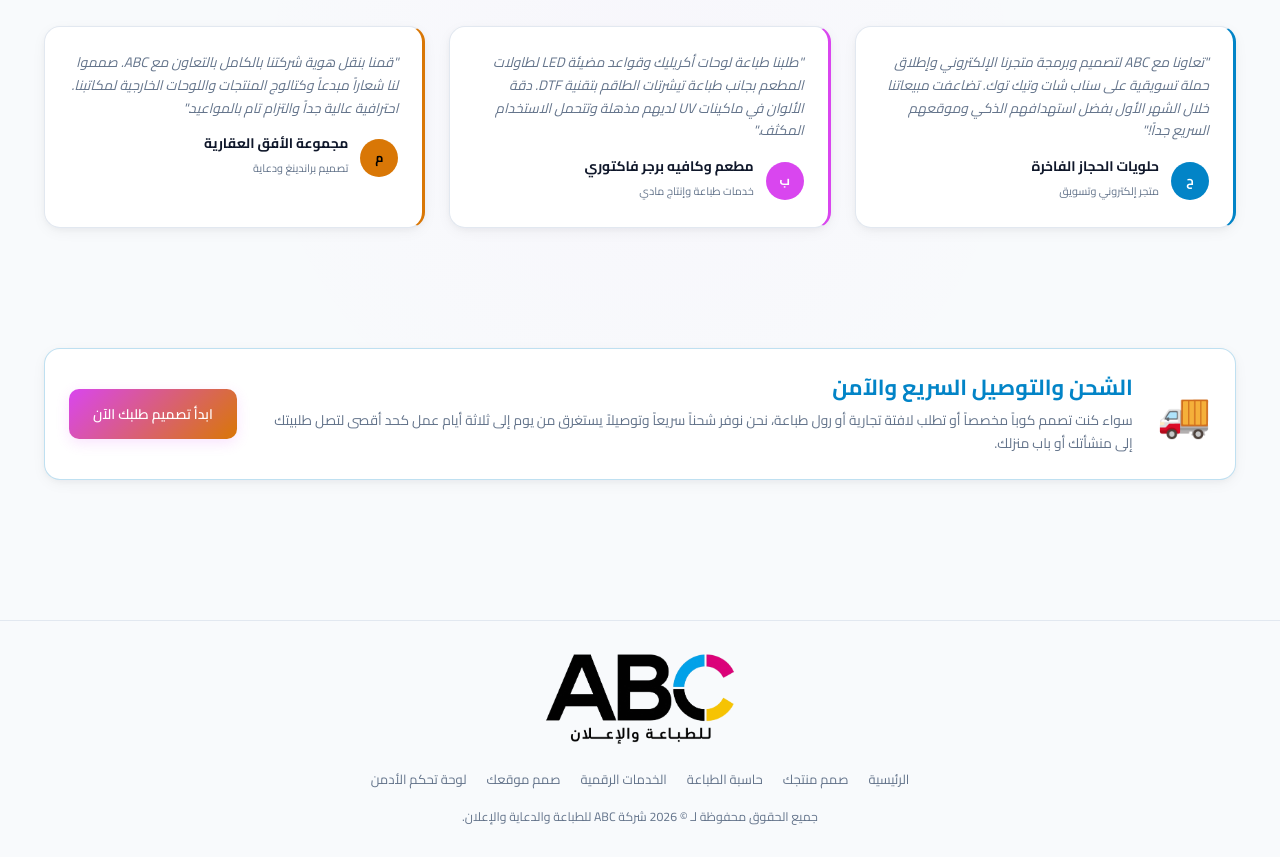
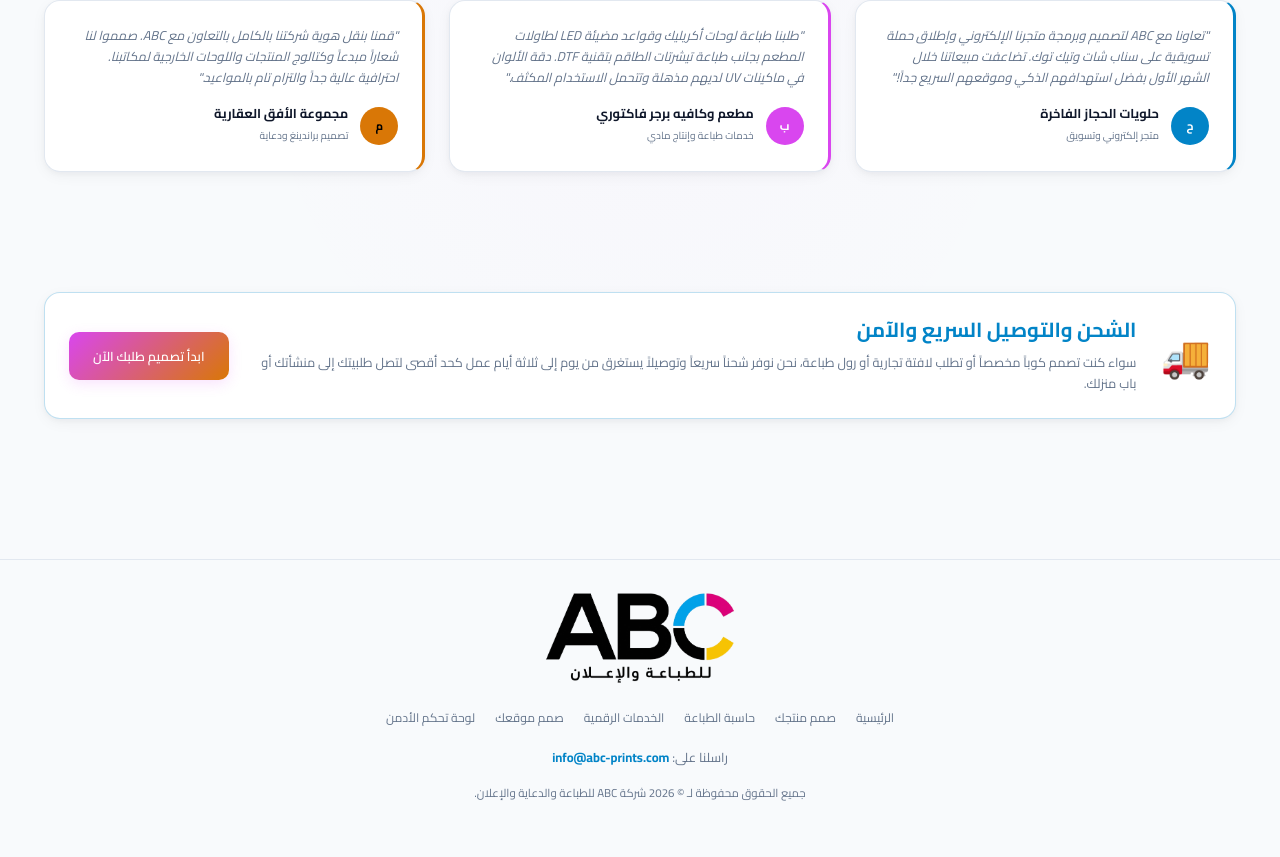
Before and after one commit to Amjadatasco/abc-prints, a React (Vite) app: page / in a window 1280 px wide. Shown: the part 1295-2152 px from the top of the page. After the commit the page ends 2128 px from the top, so only its background shows below. Built offline with nearby package versions, Linux system fonts and the light colour scheme; no server answers; the database is empty.

Commit message:
Decrease font size and add email to footer

```diff
--- a/src/components/Footer.jsx
+++ b/src/components/Footer.jsx
@@ -15,6 +15,9 @@
           <li onClick={() => setActiveTab('custom_web')}>صمم موقعك</li>
           <li onClick={() => setActiveTab('admin')}>لوحة تحكم الأدمن</li>
         </ul>
+        <div style={{ margin: '15px 0', fontSize: '0.95rem', color: 'var(--text-muted)' }}>
+          راسلنا على: <a href="mailto:info@abc-prints.com" style={{ color: 'var(--primary-color)', textDecoration: 'none', fontWeight: 'bold', display: 'inline-block', direction: 'ltr' }}>info@abc-prints.com</a>
+        </div>
         <p style={{ fontSize: '0.85rem' }}>
           جميع الحقوق محفوظة لـ &copy; {new Date().getFullYear()} شركة ABC للطباعة والدعاية والإعلان.
         </p>
--- a/src/index.css
+++ b/src/index.css
@@ -49,7 +49,7 @@
 
 /* Base Styles */
 html {
-  font-size: 14.5px;
+  font-size: 13.5px;
 }
 
 * {
```
